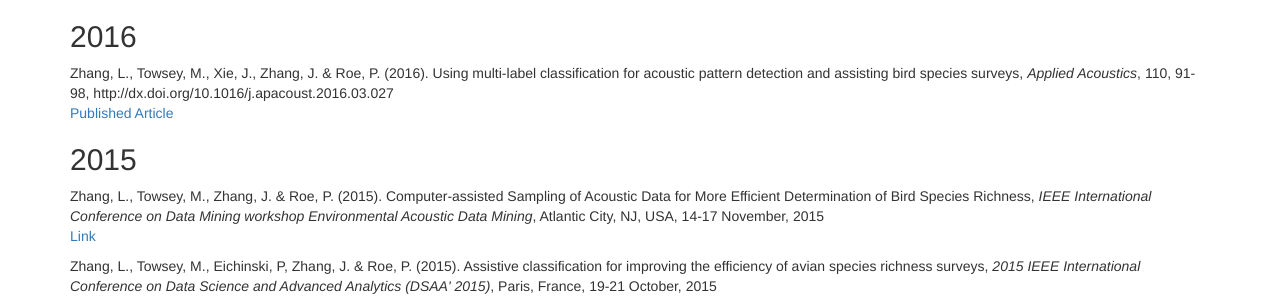
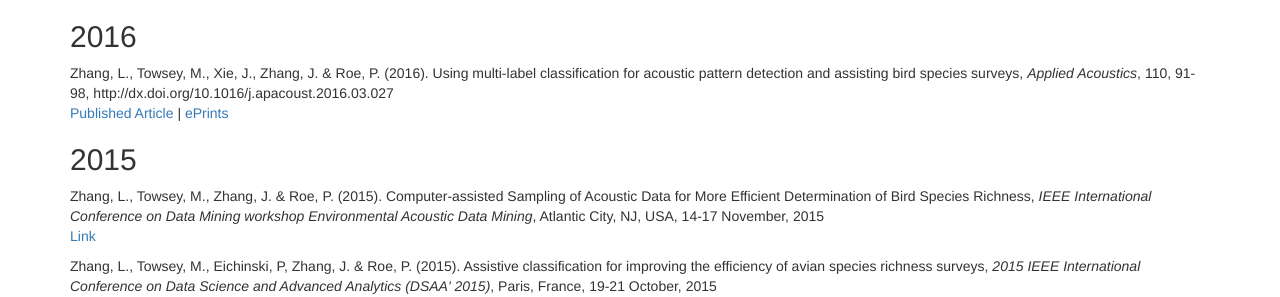
Before and after one commit to QutEcoacoustics/research-blog, a Jekyll site: the page built from publications/publications.html, in a window 1280 px wide and 900 px high. Shown: the part 195-492 px from the top of the window. Built offline with Jekyll 4.4.1, drawn with Linux system fonts in a browser that asks for light colours; nearby versions of some CDN libraries.

Commit message:
add the link to QUT ePrints

```diff
--- a/publications/publications.html
+++ b/publications/publications.html
@@ -15,7 +15,7 @@ title: Ecosounds | Publications
 	  	Using multi-label classification for acoustic pattern detection and assisting bird species surveys,
 	  	<i>Applied Acoustics</i>, 110, 91-98, http://dx.doi.org/10.1016/j.apacoust.2016.03.027
 	  	<br />
-	  	<a href="http://doi:10.1016/j.apacoust.2016.03.027">Published Article</a>
+	  	<a href="http://doi:10.1016/j.apacoust.2016.03.027">Published Article</a>&nbsp;|&nbsp;<a href="http://eprints.qut.edu.au/94575/">ePrints</a>
 	  </p>
 
 
```
